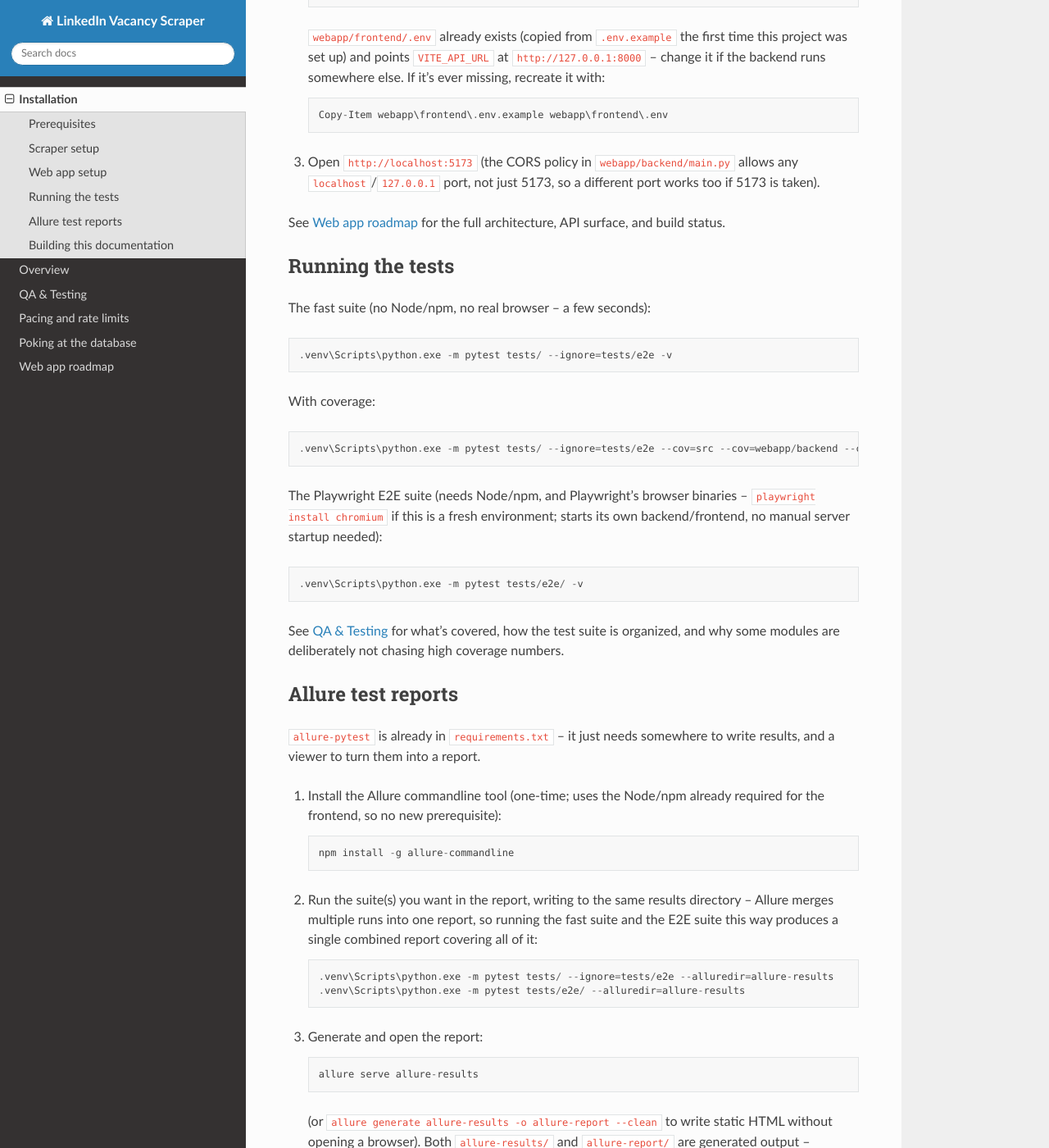
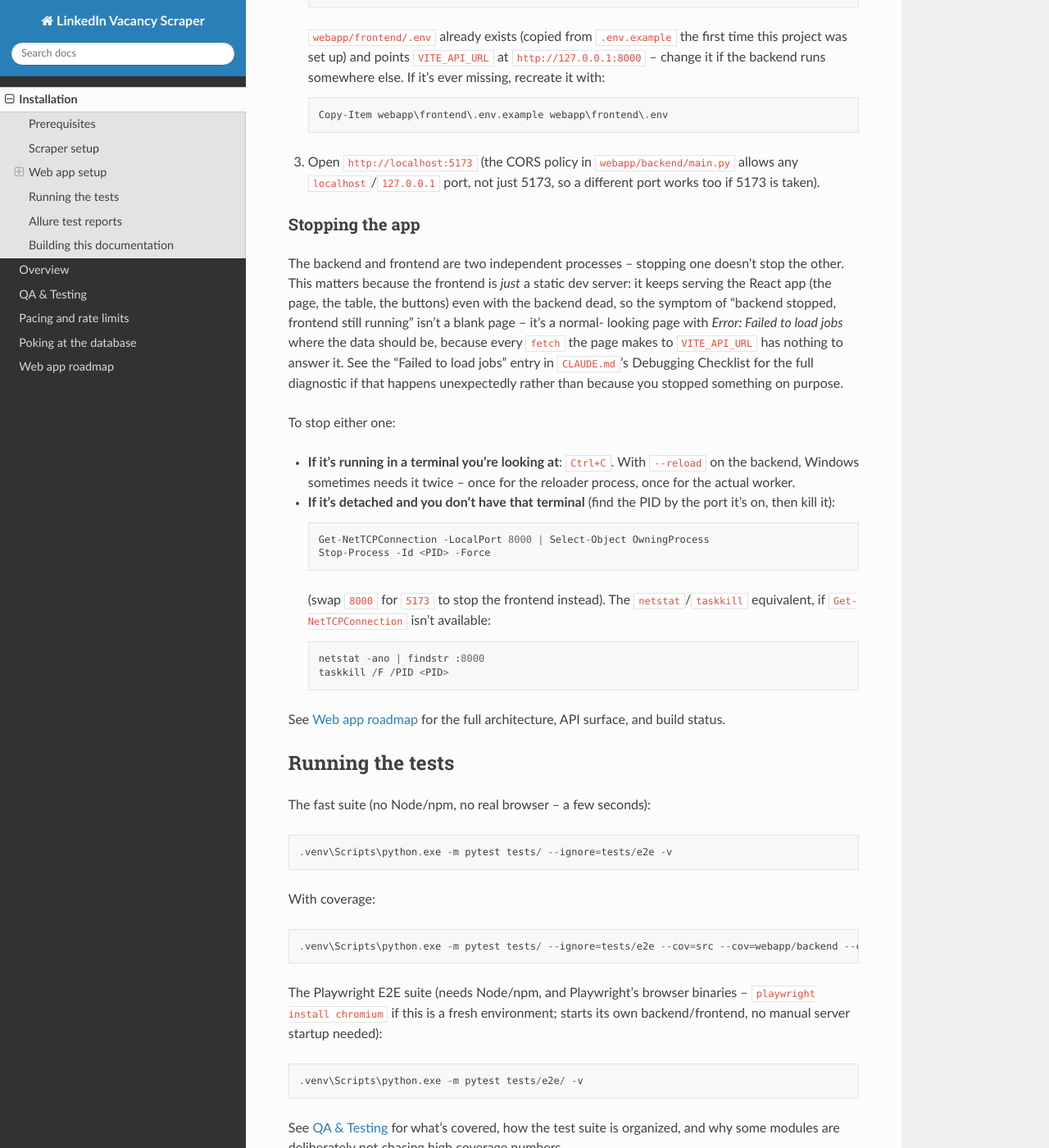
Before and after one commit to ooge0/Linkedin_Scraper, a Sphinx documentation site: the page built from docs/installation.rst, in a window 1280 px wide and 1400 px high, scrolled down 1797 px. Shown: the whole window at 82% size. Built offline with Sphinx 7.4.7 and the Read the Docs theme 3.1.0, drawn with Linux system fonts in a browser that asks for light colours.

Commit message:
Updated docs. Included ' Web app' section. Added details on how to stop front/back aps.

```diff
--- a/docs/installation.rst
+++ b/docs/installation.rst
@@ -92,6 +92,38 @@
    ``webapp/backend/main.py`` allows any ``localhost``/``127.0.0.1`` port,
    not just 5173, so a different port works too if 5173 is taken).
 
+Stopping the app
+~~~~~~~~~~~~~~~~~~
+
+The backend and frontend are two independent processes -- stopping one
+doesn't stop the other. This matters because the frontend is *just* a
+static dev server: it keeps serving the React app (the page, the table,
+the buttons) even with the backend dead, so the symptom of "backend
+stopped, frontend still running" isn't a blank page -- it's a normal-
+looking page with `Error: Failed to load jobs` where the data should be,
+because every ``fetch`` the page makes to ``VITE_API_URL`` has nothing to
+answer it. See the "Failed to load jobs" entry in ``CLAUDE.md``'s
+Debugging Checklist for the full diagnostic if that happens unexpectedly
+rather than because you stopped something on purpose.
+
+To stop either one:
+
+- **If it's running in a terminal you're looking at**: ``Ctrl+C``. With
+  ``--reload`` on the backend, Windows sometimes needs it twice -- once
+  for the reloader process, once for the actual worker.
+- **If it's detached and you don't have that terminal** (find the PID by
+  the port it's on, then kill it)::
+
+      Get-NetTCPConnection -LocalPort 8000 | Select-Object OwningProcess
+      Stop-Process -Id <PID> -Force
+
+  (swap ``8000`` for ``5173`` to stop the frontend instead). The
+  ``netstat``/``taskkill`` equivalent, if ``Get-NetTCPConnection`` isn't
+  available::
+
+      netstat -ano | findstr :8000
+      taskkill /F /PID <PID>
+
 See :doc:`roadmap` for the full architecture, API surface, and build
 status.
 
```
Also changed, not shown: CLAUDE.md (+18 -9 lines), README.MD (+2 -1 lines), docs/roadmap.rst (+7 -0 lines).
